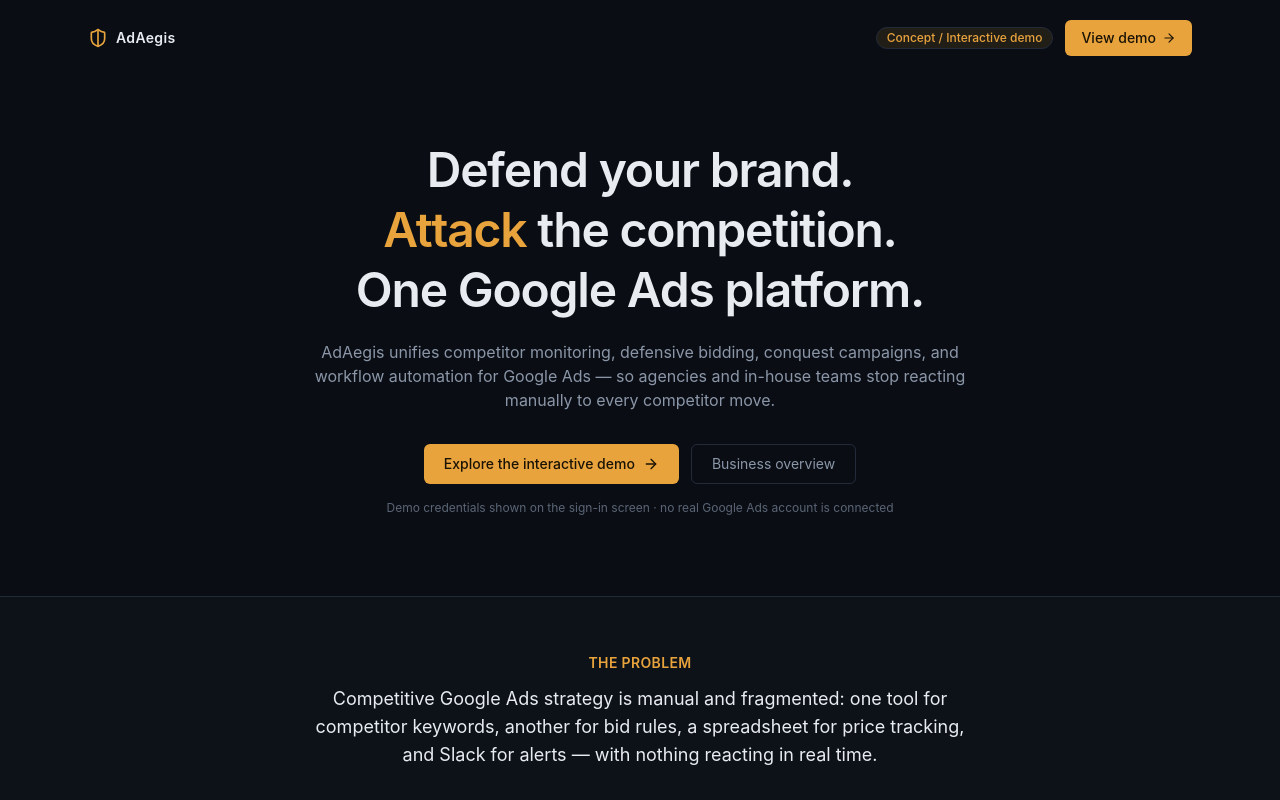
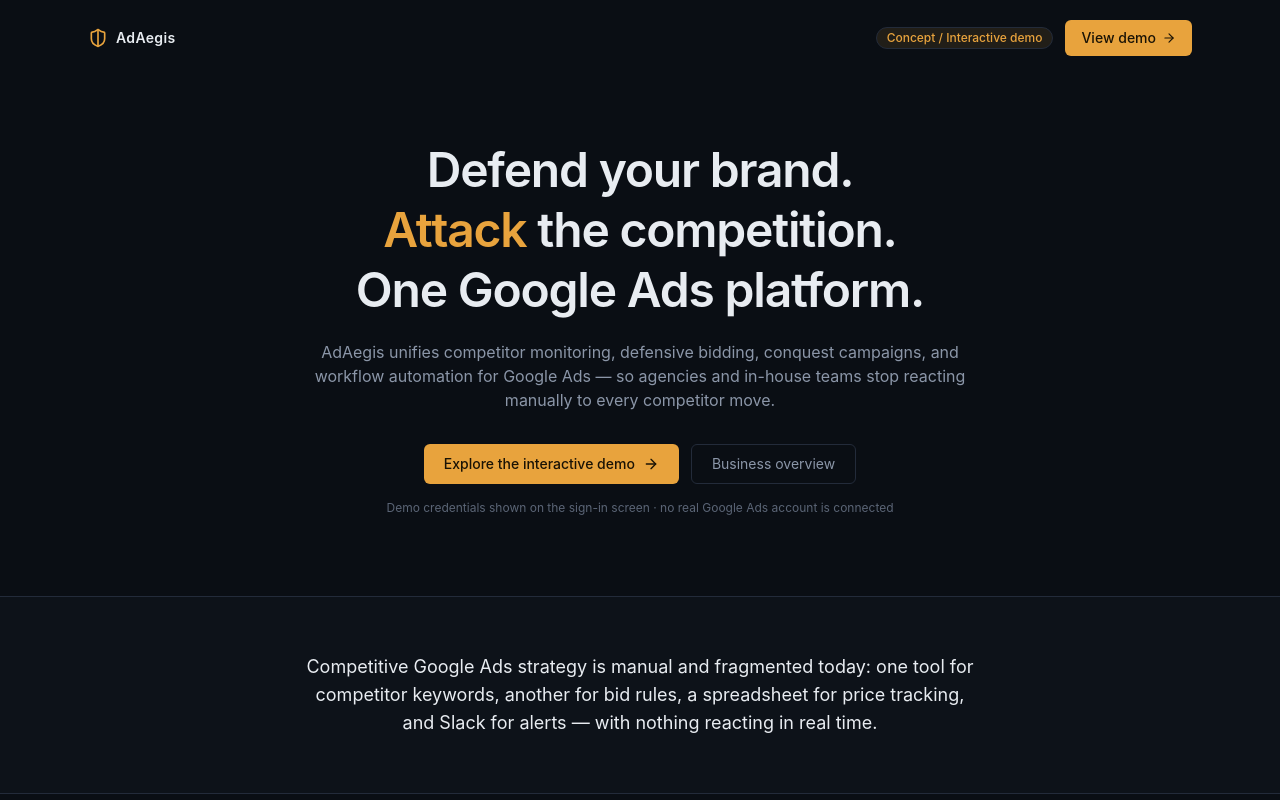
Before and after one commit to adelakbaribiz-sketch/adaegis, a Next.js app: page / in a window 1280 px wide. Shown: the top 800 px of the page. Built offline with nearby package versions, Linux system fonts and the light colour scheme.

Commit message:
content: remove generic all-caps eyebrow label on landing page

```diff
--- a/src/app/page.tsx
+++ b/src/app/page.tsx
@@ -109,13 +109,10 @@ export default function LandingPage() {
       {/* Problem */}
       <section className="border-y border-border-soft bg-canvas-raised">
         <div className="mx-auto max-w-5xl px-6 py-14">
-          <h2 className="text-center text-sm font-semibold uppercase tracking-wide text-amber">
-            The problem
-          </h2>
-          <p className="mx-auto mt-3 max-w-2xl text-center text-lg text-ink">
-            Competitive Google Ads strategy is manual and fragmented: one tool for competitor
-            keywords, another for bid rules, a spreadsheet for price tracking, and Slack for
-            alerts — with nothing reacting in real time.
+          <p className="mx-auto max-w-2xl text-center text-lg text-ink">
+            Competitive Google Ads strategy is manual and fragmented today: one tool for
+            competitor keywords, another for bid rules, a spreadsheet for price tracking, and
+            Slack for alerts — with nothing reacting in real time.
           </p>
         </div>
       </section>
```
